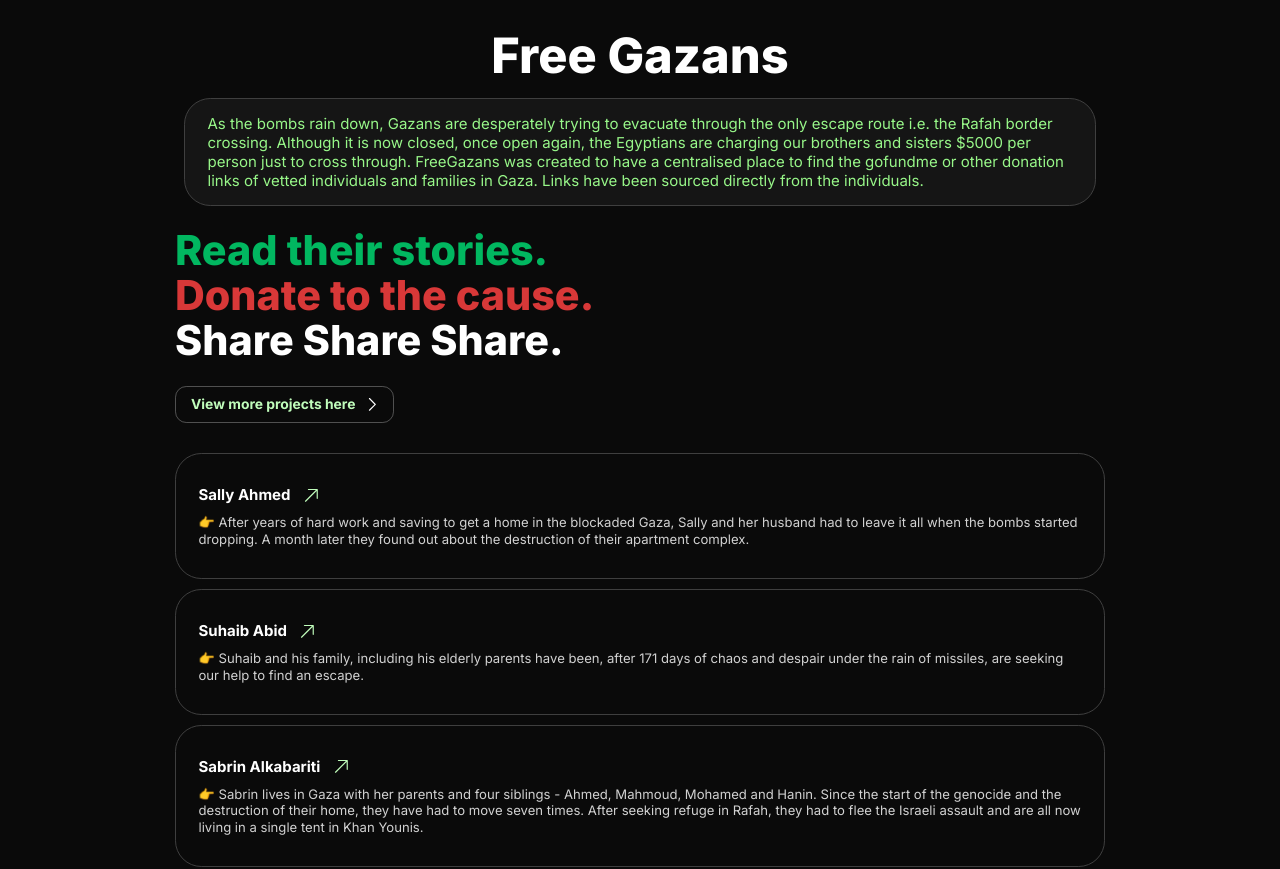
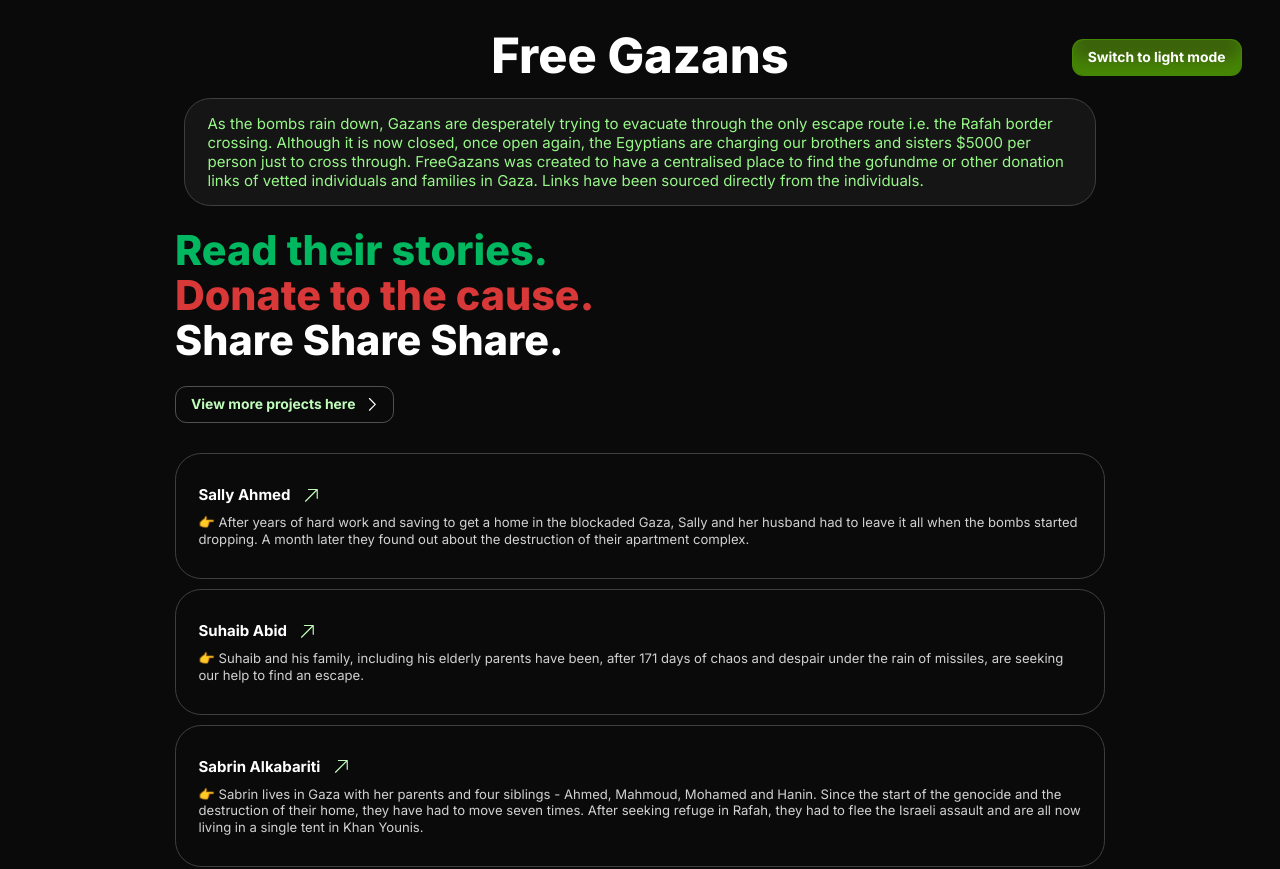
Before and after one commit to zaihdo/freegazans, a Next.js app: page / in a window 1280 px wide. Shown: the top 869 px of the page. Built offline with nearby package versions, Linux system fonts and the light colour scheme.

Commit message:
dark/light theme context added

```diff
--- /dev/null
+++ b/src/app/ThemeContext.tsx
@@ -0,0 +1,31 @@
+"use client";
+import { createContext, useContext, useState, ReactNode } from 'react';
+
+type ThemeContextType = {
+    theme: string;
+    toggleTheme: () => void;
+};
+
+const ThemeContext = createContext<ThemeContextType | undefined>(undefined);
+
+export const ThemeProvider = ({ children }: { children: ReactNode }) => {
+    const [theme, setTheme] = useState('dark');
+
+    const toggleTheme = () => {
+        setTheme((prevTheme) => (prevTheme === 'dark' ? 'light' : 'dark'));
+    };
+
+    return (
+        <ThemeContext.Provider value={{ theme, toggleTheme }}>
+            {children}
+        </ThemeContext.Provider>
+    );
+};
+
+export const useTheme = () => {
+    const context = useContext(ThemeContext);
+    if (!context) {
+        throw new Error('useTheme must be used within a ThemeProvider');
+    }
+    return context;
+};
--- a/src/app/layout.tsx
+++ b/src/app/layout.tsx
@@ -1,11 +1,13 @@
-import { Flex, Text } from '@/once-ui/components'
-import { Inter } from 'next/font/google'
+"use client";
+import { Flex } from '@/once-ui/components';
+import { Inter } from 'next/font/google';
+import { ThemeProvider, useTheme } from './ThemeContext';
 
 const inter = Inter({
     variable: '--font-inter',
     subsets: ['latin'],
     display: 'swap',
-})
+});
 
 import "@/once-ui/tokens/scheme.css";
 import "@/once-ui/tokens/theme.css";
@@ -22,20 +24,12 @@ import "@/once-ui/styles/typography.scss";
 import "@/once-ui/styles/global.scss";
 import "@/once-ui/styles/layout.css";
 
-export default function RootLayout({
-  	children,
-}: Readonly<{
-  	children: React.ReactNode;
-}>) {
+function RootLayoutContent({ children }: Readonly<{ children: React.ReactNode }>) {
+    const { theme } = useTheme();
     return (
         <html
             style={{ height: '100%', background: 'var(--page-background)' }}
-			// data-border="playful"
-			// data-theme="light"
-			// data-neutral="gray"
-			// data-brand="cyan"
-			// data-accent="violet"
-			data-theme="dark"
+            data-theme={theme}
             data-brand="moss"
             data-accent="moss"
             data-neutral="gray"
@@ -53,3 +47,15 @@ export default function RootLayout({
         </html>
     );
 }
+
+export default function RootLayout({
+    children,
+}: Readonly<{
+    children: React.ReactNode;
+}>) {
+    return (
+        <ThemeProvider>
+            <RootLayoutContent>{children}</RootLayoutContent>
+        </ThemeProvider>
+    );
+}
--- a/src/app/page.tsx
+++ b/src/app/page.tsx
@@ -3,11 +3,13 @@
 "use client";
 
 import React from 'react';
-
 import { Heading, Text, Flex, Button, Grid, Icon } from '@/once-ui/components';
 import Link from 'next/link';
+import { useTheme } from './ThemeContext';
 
 export default function Home() {
+	const { theme, toggleTheme } = useTheme();
+
 	return (
 		<Flex
 			fillWidth
@@ -16,6 +18,19 @@ export default function Home() {
 			alignItems="center"
 			paddingTop="l"
 			paddingX="l">
+			<Flex
+				style={{ position: 'relative', width: '100%' }}>
+				<Button
+					onClick={toggleTheme}
+					style={{
+						position: 'absolute',
+						top: '16px',
+						right: '16px',
+						zIndex: 1000
+					}}>
+					Switch to {theme === 'dark' ? 'light' : 'dark'} mode
+				</Button>
+			</Flex>
 			<Flex
 				style={{ overflow: 'hidden' }}
 				fillWidth
@@ -28,16 +43,11 @@ export default function Home() {
 				<Flex
 					style={{zIndex: '1', width: '95%'}}
 					position="relative"
-					// background="accent-medium"
-					// border="neutral-medium"
-					// borderStyle="solid-1"
-					// radius="l"
 					paddingX="24"
 					paddingY="8"
 					marginBottom="xs"
 					alignItems='center'
-					justifyContent='center'
-					>
+					justifyContent='center'>
 					<Heading
 						variant="display-strong-l"
 						onBackground="neutral-strong">
@@ -55,8 +65,7 @@ export default function Home() {
 					paddingY="16"
 					marginBottom="xs">
 					<Text
-						onSolid='accent-weak'
-						>
+						onSolid='accent-weak'>
 						As the bombs rain down, Gazans are desperately trying to evacuate through the only escape route i.e. the Rafah border crossing. Although
 						it is now closed, once open again, the Egyptians are charging our brothers and sisters $5000 per person just to cross through. FreeGazans was created
 						to have a centralised place to find the gofundme or other donation links of vetted individuals and families in Gaza. Links have been sourced directly
@@ -74,36 +83,14 @@ export default function Home() {
 						fillWidth
 						mobileDirection="row"
 						gap="1">
-						{/* <Flex
-							position="relative"
-							fillWidth
-							paddingY="xs"
-							paddingX="xl">
-							<Flex
-								style={{ top: '15%', left: '50%', transform: 'translateX(-50%) translateY(-50%) rotate(30deg)', backgroundImage: 'radial-gradient(ellipse, var(--brand-background-strong) 0%, rgba(0,0,0,0) 75%' }}
-								position="absolute"
-								width={20}
-								height={12}></Flex>
-							<Flex
-								style={{ top: '15%', left: '38%', transform: 'translateX(-50%) translateY(-50%) rotate(60deg)', backgroundImage: 'radial-gradient(ellipse, var(--brand-background-strong) 0%, rgba(0,0,0,0) 50%)' }}
-								position="absolute"
-								width={24}
-								height={42}></Flex>
-							<img
-								style={{ height:'4rem', position:'relative' }}
-								src="images/logo.svg"
-								alt="logo" />
-						</Flex> */}
 						<Flex
 							position="relative"
 							fillWidth
 							direction="column"
-							gap="24"
-							>
+							gap="24">
 							<Heading
 								variant="display-default-xs"
-								onBackground="neutral-strong"
-								>
+								onBackground="neutral-strong">
 								<Text style={{color: '#01b760'}}>Read their stories.</Text><br/><Text style={{color: '#d83838'}}>Donate to the cause.</Text><br/><Text color="#fff">Share Share Share.</Text>
 							</Heading>
 							<Button
@@ -112,7 +99,7 @@ export default function Home() {
 								variant="tertiary">
 								<Link
 									href="https://techforpalestine.org/projects/">
-										View more projects here
+									View more projects here
 								</Link>
 							</Button>
 						</Flex>
@@ -121,9 +108,8 @@ export default function Home() {
 						columns="repeat(1, 1fr)"
 						tabletColumns="1col"
 						mobileColumns="1col"
-						fillWidth
-						>
-							<Link
+						fillWidth>
+						<Link
 							style={{ border: '1px solid var(--neutral-border-medium)', borderRadius: 'var(--radius-xl-nest-8)', padding: 'var(--responsive-space-l)', marginBottom: 10}}
 							href="https://www.gofundme.com/f/help-the-ahmed-family-to-leave-gaza-for-egypt">
 							<Flex
@@ -151,7 +137,7 @@ export default function Home() {
 								</Text>
 							</Flex>
 						</Link>
-							<Link
+						<Link
 							style={{ border: '1px solid var(--neutral-border-medium)', borderRadius: 'var(--radius-xl-nest-8)', padding: 'var(--responsive-space-l)', marginBottom: 10}}
 							href="https://gofund.me/ea678d4c">
 							<Flex
@@ -234,7 +220,8 @@ export default function Home() {
 									👉 Iyad his family have lost their apartment and all their personal belongings when the building where they lived for 10 years was destroyed by the IOF. They moved first to Rafah and then to Deir Al-Balah, still displaced and homeless without access to water and food. Click to read their story.
 								</Text>
 							</Flex>
-						</Link><Link
+						</Link>
+						<Link
 							style={{ border: '1px solid var(--neutral-border-medium)', borderRadius: 'var(--radius-xl-nest-8)', padding: 'var(--responsive-space-l)', marginBottom: 10}}
 							href="https://gofund.me/2b217b63">
 							<Flex
@@ -261,10 +248,10 @@ export default function Home() {
 									👉 Ibrahim, his wife, and mom are facing starvation and lack of water in central Gaza. Their only hope is to flee Gaza when Rafah Crossing reopens. The bribe to cross to the border is 5000£ and they can only count on us to pay that shameful amount.
 								</Text>
 							</Flex>
-						</Link><Link
+						</Link>
+						<Link
 							style={{ border: '1px solid var(--neutral-border-medium)', borderRadius: 'var(--radius-xl-nest-8)', padding: 'var(--responsive-space-l)', marginBottom: 10}}
-							href="https://gofund.me/59eef690"
-							>
+							href="https://gofund.me/59eef690">
 							<Flex
 								fillWidth
 								direction="column"
@@ -289,7 +276,8 @@ export default function Home() {
 									👉 Abdarhman&lsquo;s family. Since the beginning of the conflict this family have already been displaced 7 (seven!!!!) times. Her sister needs immediate medical attention and his brother wants to rebuild the family bakery destroyed by the IOF. Please, read about their campaign here.
 								</Text>
 							</Flex>
-						</Link><Link
+						</Link>
+						<Link
 							style={{ border: '1px solid var(--neutral-border-medium)', borderRadius: 'var(--radius-xl-nest-8)', padding: 'var(--responsive-space-l)', marginBottom: 10}}
 							href="https://www.gofundme.com/f/Reunitedmyfamily?attribution_id=sl:2696f2cb-b9e4-48ab-b393-438cb72f7f3d&lang=en_GB&utm_campaign=fp_sharesheet&utm_medium=customer&utm_source=copy_link">
 							<Flex
```
Lines whose indentation alone changed are shown as unchanged.
